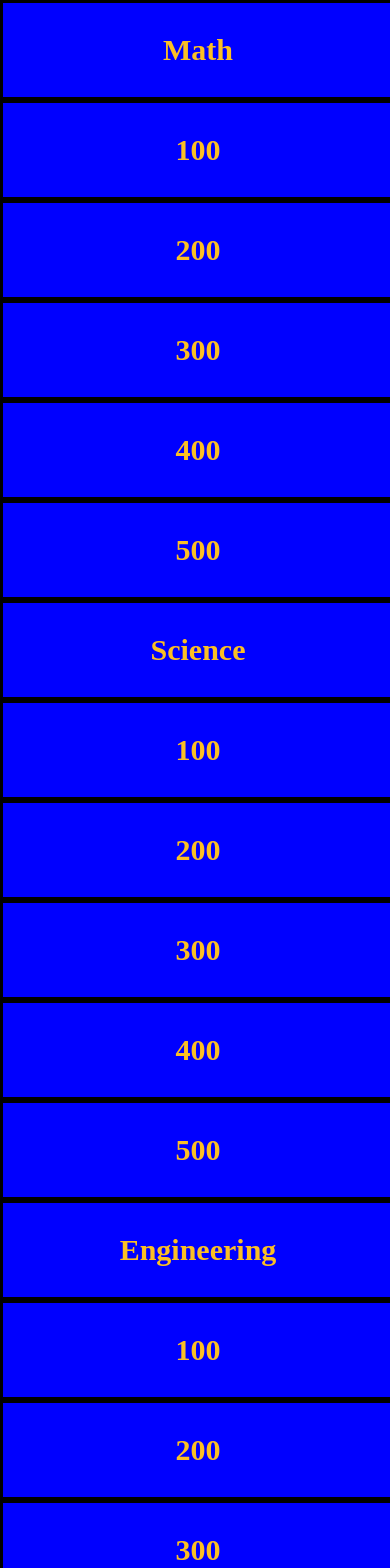
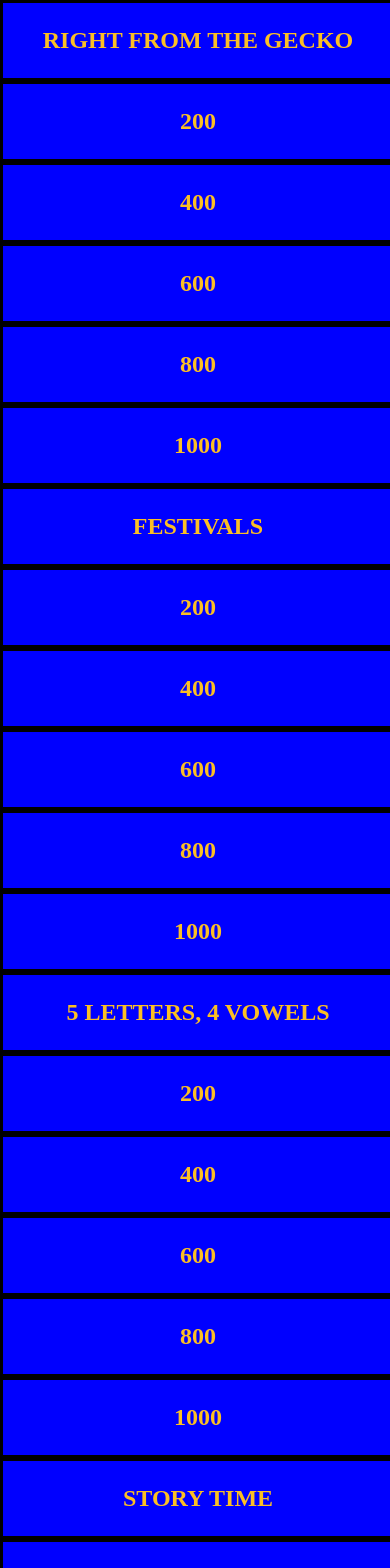
Before and after one commit to BlueZeeKing/jeopardy, a Next.js app: page / in a window 390 px wide. Shown: the top 1568 px of the page. Built offline with nearby package versions, Linux system fonts and the light colour scheme.

Commit message:
Questions done

```diff
--- a/pages/index.js
+++ b/pages/index.js
@@ -6,6 +6,8 @@ import React, { useRef, useState } from 'react'
 import styled from 'styled-components';
 import { motion } from "framer-motion"
 
+import questions from '../questions';
+
 const SquareStyle = styled.div`
   color: #FBBF24;
   width: 100%;
@@ -13,7 +15,7 @@ const SquareStyle = styled.div`
   font-weight: bold;
   background-color: blue;
   border: 3px solid black;
-  font-size: 1.875rem;
+  font-size: 1.5rem;
   text-align: center;
   display: flex;
   flex-direction: column;
@@ -35,7 +37,7 @@ const SquareStyleBig = styled(motion.div)`
   left: 0;
 `
 
-const categories = ['Math', 'Science', 'Engineering', 'English', 'History']
+const categories = Object.keys(questions)
 
 export default function Home() {
   return (
@@ -59,6 +61,8 @@ function Jeopardy(props) {
     height: 0,
     marginLeft: 0,
     marginTop: 0,
+    category: '',
+    score: 0,
   })
 
   function clickHandler(category, value, coords) {
@@ -68,15 +72,31 @@ function Jeopardy(props) {
       height: coords.height,
       left: coords.x,
       top: coords.y,
+      category: category,
+      score: value,
     })
   }
 
+  function disappear() {
+    setState({
+      reveal: false,
+      width: 0,
+      height: 0,
+      left: 0,
+      top: 0,
+      category: '',
+      score: 0,
+    })
+  }
+
+  console.log(state, questions)
+
   return (
     <>
-      <AnimateSquare width={state.width} height={state.height} left={state.left} top={state.top} reveal={state.reveal} question="The third planet to orbit the sun" answer="What is the Earth?" />
       <div className="flex flex-row w-full h-full border-[3px] border-black">
         {categories.map((item) => <Category onClick={clickHandler} key={item} value={item} />)}
       </div>
+      <AnimateSquare disappear={disappear} width={state.width} height={state.height} left={state.left} top={state.top} reveal={state.reveal} question={state.reveal ? questions[state.category][state.score]['question'] : ''} answer={state.reveal ? questions[state.category][state.score]['answer'] : ''} />
     </>
   )
 }
@@ -90,7 +110,7 @@ function Category(props) {
     <div className="w-full">
       <div className="flex flex-col h-full">
         <Square value={props.value} onClick={(item, item2) => { console.log(item, item2) }} />
-        {[100,200,300,400,500].map((item) => <Square key={item} value={item} onClick={handleClick}/>)}
+        {[200,400,600,800,1000].map((item) => <Square key={item} value={item} onClick={handleClick}/>)}
       </div>
     </div>
   )
@@ -117,13 +137,30 @@ function Square(props) {
 function AnimateSquare(props) {
   const [side, setSide] = useState(false) // question = false
 
+  function increment() {
+    if (side) {
+      props.disappear()
+      setSide(false)
+    } else {
+      setSide(true)
+    }
+  }
+
   if (props.reveal) {
     return (
-      <SquareStyleBig onClick={() => setSide(!side)} animate={{ x: [props.left, 10], y: [props.top, 10], width: [props.width, window.innerWidth - 20], height: [props.height, window.innerHeight - 20] }} transition={{ duration: 2 }}>
-        <motion.p className="whitespace-nowrap w-full relative h-full" animate={{ scale: [0.17, 1] }} transition={{ duration: 2 }}><span className="absolute left-[50%] top-[50%] transform translate-x-[-50%] translate-y-[-50%]">{side ? props.answer : props.question}</span></motion.p>
+      <SquareStyleBig onClick={increment} animate={{ x: [props.left, 10], y: [props.top, 10], width: [props.width, window.innerWidth - 20], height: [props.height, window.innerHeight - 2], opacity: [1, 1] }} transition={{ duration: 1 }}>
+        <motion.div className="whitespace-nowrap w-full relative h-full" animate={{ scale: [0.5, 1], opacity: [0, 1] }} transition={{ duration: 0.5, delay: 0.5 }}><div className="w-full absolute left-[50%] top-[50%] transform translate-x-[-50%] translate-y-[-50%] whitespace-normal p-5">{side ? props.answer : props.question}</div></motion.div>
       </SquareStyleBig>
     )
   } else {
-    return null
+    try {
+      return (
+        <SquareStyleBig onClick={increment} animate={{ x: window.innerWidth / 2, y: window.innerHeight / 2, width: 0, height: 0, opacity: [1, 0] }} transition={{ duration: 1 }}>
+          <motion.div className="whitespace-nowrap w-full relative h-full" animate={{ scale: [1, 0.5], opacity: [1, 0] }} transition={{ duration: 0.5 }}><div className="w-full absolute left-[50%] top-[50%] transform translate-x-[-50%] translate-y-[-50%] whitespace-normal p-5">{side ? props.answer : props.question}</div></motion.div>
+        </SquareStyleBig>
+      )
+    } catch {
+      return null
+    }
   }
 }
--- /dev/null
+++ b/questions.json
@@ -0,0 +1,137 @@
+{
+  "RIGHT FROM THE GECKO": {
+    "200": {
+      "question": "Geckos store fat in this body part & when in danger, can snap it off & leave it behind",
+      "answer": "Gecko",
+      "dd": false
+    },
+    "400": {
+      "question": "The lizard seen here can't change its spots because its this variety of gecko",
+      "answer": "A Leopard Gecko",
+      "dd": false
+    },
+    "600": {
+      "question": "Some baby geckos go through this 7-letter process of sloughing off or shedding skin about once a week",
+      "answer": "Molting",
+      "dd": false
+    },
+    "800": {
+      "question": "The giant day gecko seen here is native to this large African island",
+      "answer": "Madagascar",
+      "dd": false
+    },
+    "1000": {
+      "question": "Although a few species give birth to live young, most are this 9-letter type, meaning they lay eggs",
+      "answer": "Oviparous",
+      "dd": false
+    }
+  },
+  "FESTIVALS": {
+    "200": {
+      "question": "The San Fermin Festival held in Pamplona each July is best known for this daily event involving animals",
+      "answer": "The running of the bulls",
+      "dd": false
+    },
+    "400": {
+      "question": "In Islam, the Eid al-Adha, or festival of sacrifice, remembers this man's willingness to sacrifice his son",
+      "answer": "Abraham",
+      "dd": false
+    },
+    "600": {
+      "question": "This pop music festival is named for a town in southwestern England also said to be the burial site of King Arthur",
+      "answer": "Glastonbury",
+      "dd": false
+    },
+    "800": {
+      "question": "The film festival in this major Dutch port bestows the Tiger Award as its top prize",
+      "answer": "Rotterdam",
+      "dd": false
+    },
+    "1000": {
+      "question": "Term for a festival on the edge of a larger festival; a famous one began at Edinburgh in 1947",
+      "answer": "Fringe Fest",
+      "dd": false
+    }
+  },
+  "5 LETTERS, 4 VOWELS": {
+    "200": {
+      "question": "Directional term for a convex belly button",
+      "answer": "Outie",
+      "dd": false
+    },
+    "400": {
+      "question": "A home on a high spot can be called this, just like the mountaintop nest of a bird of prey",
+      "answer": "Aerie",
+      "dd": false
+    },
+    "600": {
+      "question": "The final section of Rimbaud's \"Une saison en enfer\" is titled this, translated as \"Farewell\"",
+      "answer": "Adieu",
+      "dd": false
+    },
+    "800": {
+      "question": "Seen here, the salad known as shrimp this is a perfect lunch for a Disney ape king",
+      "answer": "Louie",
+      "dd": false
+    },
+    "1000": {
+      "question": "A braid of hair that hangs from behind, or a place to line up behind others & wait",
+      "answer": "Queue",
+      "dd": false
+    }
+  },
+  "STORY TIME": {
+    "200": {
+      "question": "In this 1818 classic a Swiss scientist isn't neutral about playing mix-&-match with some corpse parts",
+      "answer": "Frankenstein",
+      "dd": false
+    },
+    "400": {
+      "question": "Let's go with the Flaubert! This 1857 novel details a truly sad state of affairs",
+      "answer": "Madame Bovary",
+      "dd": false
+    },
+    "600": {
+      "question": "Readers discovered \"The Secret Life of\" this James Thurber character in the March 18, 1939 issue of the New Yorker",
+      "answer": "Walter Mitty",
+      "dd": false
+    },
+    "800": {
+      "question": "This rabbit-loving character calls a woman \"purty\"; that relationship ends in an extremely awful way, as does his life",
+      "answer": "Of Mice and Men",
+      "dd": false
+    },
+    "1000": {
+      "question": "Ludovico's technique is applied rather violently to make Alex non-violent in this novel",
+      "answer": "A Clockwork Orange",
+      "dd": true
+    }
+  },
+  "LONG-RUNNING TV SHOWS": {
+    "200": {
+      "question": "Decades of choices & wacky costumes on \"Let's Make a Deal\" began with Monty Hall as host; this guy got the job in 2009",
+      "answer": "Wayne Brady",
+      "dd": false
+    },
+    "400": {
+      "question": "An episode in Season One of this series had James Earl Jones reciting the alphabet; season 15 included a farewell to Mr. Hooper",
+      "answer": "Sesame Street",
+      "dd": false
+    },
+    "600": {
+      "question": "5 decades of Brit hits on \"Masterpiece\" include \"Sherlock\" with this actor in the title role",
+      "answer": "Cumberbatch",
+      "dd": false
+    },
+    "800": {
+      "question": "When this talk show premiered nationally 67 years ago, it was hosted by Steve Allen & Willie Mays was one of the first guests",
+      "answer": "The Tonight Show",
+      "dd": false
+    },
+    "1000": {
+      "question": "The current theme music for this show around since 1947 was composed by John Williams & is titled \"The Pulse Of Events\"",
+      "answer": "Meet the Press",
+      "dd": false
+    }
+  }
+}
```
